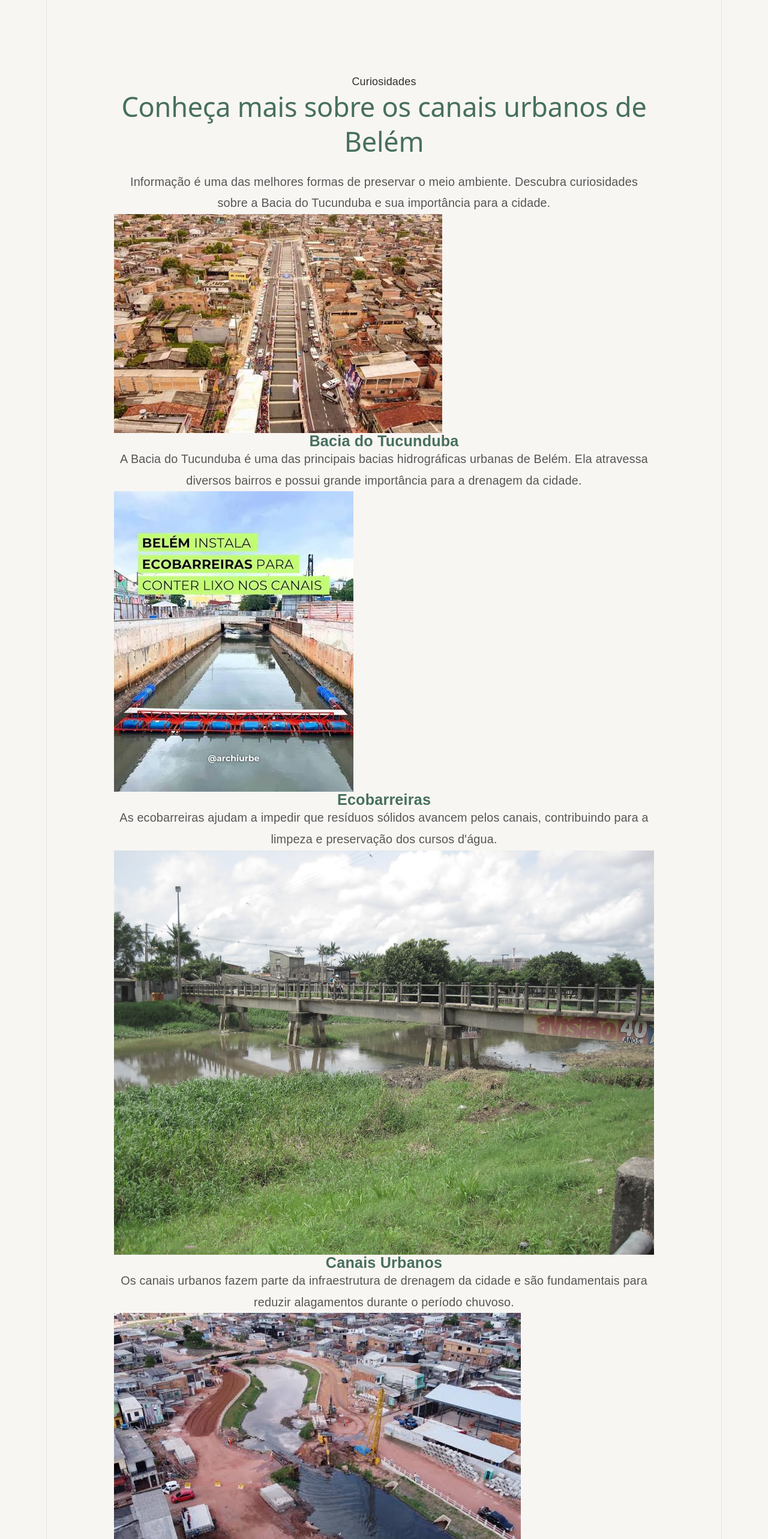
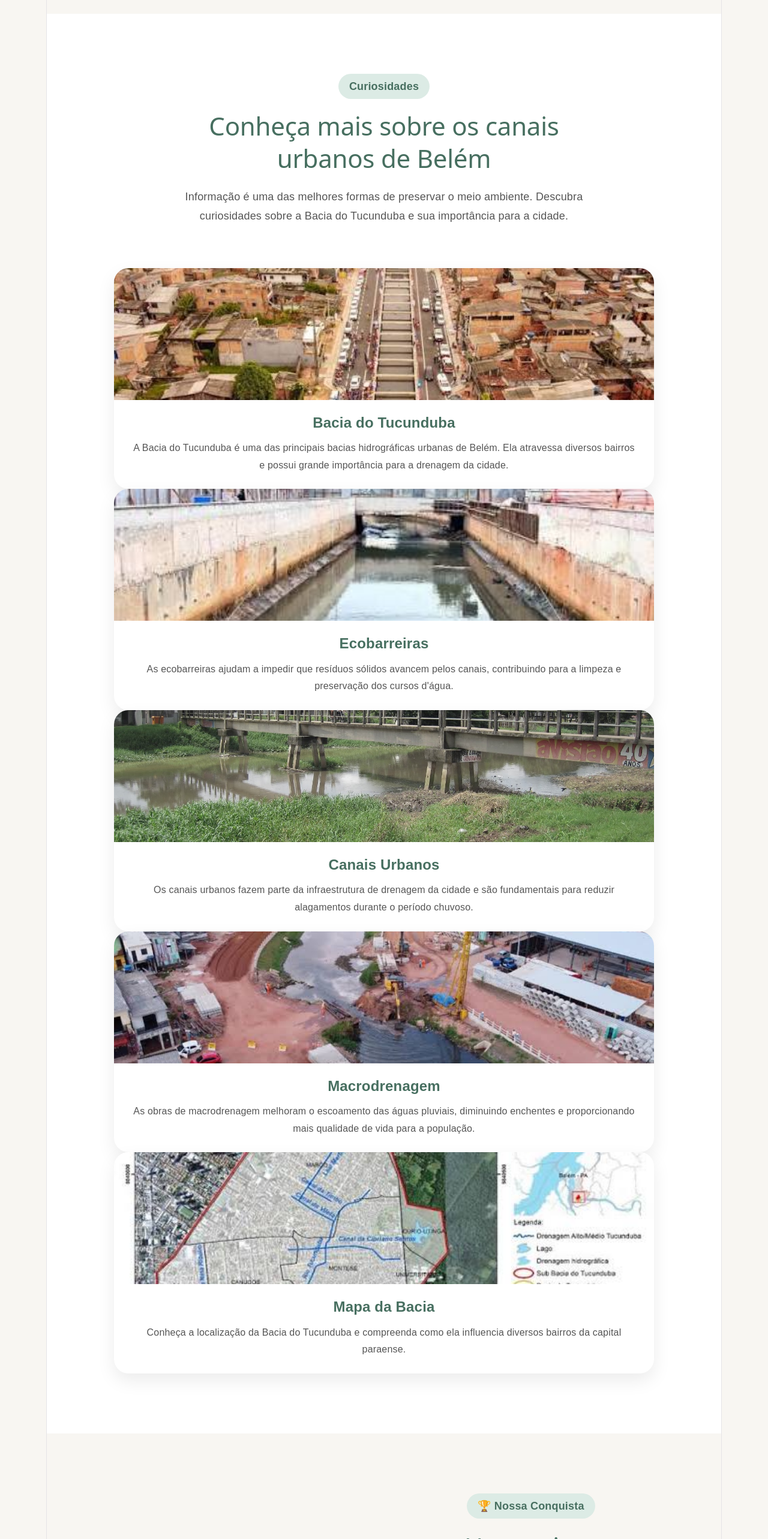
Before and after one commit to DheboraCoelho/canais-do-saber-site, a React (Vite) app: page / in a window 1280 px wide. Shown: the part 4200-6766 px from the top of the page at 60% size. Built offline with nearby package versions, Linux system fonts and the light colour scheme.

Commit message:
nova atualização

```diff
--- a/src/sections/Contato.jsx
+++ b/src/sections/Contato.jsx
@@ -4,9 +4,9 @@ export default function Contato() {
   return (
     <section id="contato" className="contato">
 
-      <div className="contato-container">
+     <div className="container">
 
-        <div className="contato-texto">
+         <div className="section-title">
 
           <span className="tag">
             Entre em contato
@@ -24,13 +24,13 @@ export default function Contato() {
 
         </div>
 
-        <div className="contato-botoes">
+       <div className="contato-botoes">
 
           <a
             href="https://www.instagram.com/canaisdosaber/"
             target="_blank"
             rel="noopener noreferrer"
-            className="btn-contato"
+            a className="btn btn-contato"
           >
             <img
               src="/icones/instagram.svg"
--- a/src/sections/Equipe.jsx
+++ b/src/sections/Equipe.jsx
@@ -8,7 +8,7 @@ export default function Equipe() {
     },
     {
       nome: "Dhebora Coelho",
-      funcao: "Desenvolvedora"
+      funcao: "Equipe"
     },
     {
       nome: "Luan Carvalho",
@@ -50,17 +50,17 @@ export default function Equipe() {
       <div className="foto-equipe">
 
         <img
-          src="/equipe/equipe.jpg"
+          src="/equipe/equipe.png"
           alt="Equipe Canais do Saber"
         />
 
       </div>
 
-      <div className="integrantes">
+      <div className="grid grid-3 integrantes">
 
         {integrantes.map((membro, index) => (
 
-          <div className="membro" key={index}>
+          <div className="card membro" key={index}>
 
             <div className="avatar">
               {membro.nome.charAt(0)}
--- a/src/sections/Footer.jsx
+++ b/src/sections/Footer.jsx
@@ -1,27 +1,79 @@
-import"../styles/Footer.css";
+import "../styles/Footer.css";
 
-export default function Footer(){
+export default function Footer() {
+  return (
+    <footer className="footer">
 
-return(
+      <div className="footer-container">
 
-<footer>
+        <div className="footer-logo">
 
-<img src="/logo.png"/>
+          <img
+            src="/logo.png"
+            alt="Logo Canais do Saber"
+          />
 
-<p>
+          <h3>Canais do Saber</h3>
 
-© 2026 • Canais do Saber
+          <p>
+            Aplicativo educativo desenvolvido durante a Maratona Hackathon da
+            Universidade do Estado do Pará (UEPA), promovendo educação
+            ambiental e combate à desinformação.
+          </p>
 
-</p>
+        </div>
 
-<p>
+        <div className="footer-links">
 
-Desenvolvido durante a Maratona Hackathon da UEPA.
+          <h4>Navegação</h4>
 
-</p>
+          <a href="#sobre">Sobre</a>
+          <a href="#aplicativo">Aplicativo</a>
+          <a href="#funcionalidades">Funcionalidades</a>
+          <a href="#curiosidades">Curiosidades</a>
+          <a href="#equipe">Equipe</a>
+          <a href="#contato">Contato</a>
 
-</footer>
+        </div>
 
-)
+        <div className="footer-contato">
 
+          <h4>Links</h4>
+
+          <a
+            href="https://www.instagram.com/canaisdosaber/"
+            target="_blank"
+            rel="noopener noreferrer"
+          >
+            <img src="/icones/instagram.svg" alt="" />
+            Instagram
+          </a>
+
+          <a
+            href="https://drive.google.com/drive/folders/1SWiXei1bq8Y6zyoBZAzOLNj046bcZCpp"
+            target="_blank"
+            rel="noopener noreferrer"
+          >
+            <img src="/icones/download.svg" alt="" />
+            Download do APK
+          </a>
+
+        </div>
+
+      </div>
+
+      <div className="footer-bottom">
+
+        <p>
+          © 2026 • Canais do Saber • Todos os direitos reservados.
+        </p>
+
+        <p>
+          Desenvolvido durante a Maratona Hackathon da UEPA.
+        </p>
+
+      </div>
+
+    </footer>
+  );
 }
--- a/src/styles/Conquista.css
+++ b/src/styles/Conquista.css
@@ -0,0 +1,161 @@
+.conquista{
+
+    display:flex;
+
+    align-items:center;
+
+    justify-content:space-between;
+
+    gap:80px;
+
+    padding:100px 10%;
+
+    background:#f8f6f2;
+
+}
+
+/* ========================= */
+
+.conquista-imagem{
+
+    flex:1;
+
+    display:flex;
+
+    justify-content:center;
+
+}
+
+.conquista-imagem img{
+
+    width:100%;
+
+    max-width:520px;
+
+    border-radius:25px;
+
+    box-shadow:0 20px 45px rgba(0,0,0,.12);
+
+    transition:.4s;
+
+}
+
+.conquista-imagem img:hover{
+
+    transform:scale(1.03);
+
+}
+
+/* ========================= */
+
+.conquista-texto{
+
+    flex:1;
+
+}
+
+.tag-conquista{
+
+    display:inline-block;
+
+    padding:8px 18px;
+
+    border-radius:30px;
+
+    background:#dcebe5;
+
+    color:#476f60;
+
+    font-weight:bold;
+
+    margin-bottom:20px;
+
+}
+
+.conquista-texto h2{
+
+    font-size:42px;
+
+    color:#476f60;
+
+    margin-bottom:25px;
+
+    line-height:1.3;
+
+}
+
+.conquista-texto p{
+
+    font-size:18px;
+
+    line-height:1.9;
+
+    color:#555;
+
+    margin-bottom:18px;
+
+}
+
+/* ========================= */
+
+.conquista-info{
+
+    display:grid;
+
+    grid-template-columns:repeat(3,1fr);
+
+    gap:20px;
+
+    margin-top:40px;
+
+}
+
+
+
+.info-card:hover{
+
+    transform:translateY(-8px);
+
+}
+
+.info-card h3{
+
+    font-size:36px;
+
+    margin-bottom:12px;
+
+}
+
+.info-card span{
+
+    color:#476f60;
+
+    font-weight:600;
+
+}
+
+/* ========================= */
+
+@media(max-width:900px){
+
+.conquista{
+
+    flex-direction:column;
+
+    text-align:center;
+
+}
+
+.conquista-texto h2{
+
+    font-size:34px;
+
+}
+
+.conquista-info{
+
+    grid-template-columns:1fr;
+
+}
+
+}
--- a/src/styles/Contato.css
+++ b/src/styles/Contato.css
@@ -1,29 +1,59 @@
+/* Contato.css */
+
 #contato{
-
-text-align:center;
-
+    text-align:center;
 }
 
-#contato p{
 
-margin:30px auto;
-
-max-width:700px;
-
+.contato p{
+    margin:30px auto;
+    max-width:700px;
+    background:#476f60;
+    color:white;
 }
 
-#contato button{
+.contato-botoes{
+    display:flex;
+    justify-content:center;
+    flex-wrap:wrap;
+    gap:20px;
+}
 
-background:#476f60;
+/* reaproveita .btn do components.css */
+.btn-contato{
+    min-width:220px;
+    background:white;
+    color:var(--verde);
+    box-shadow:var(--sombra);
+}
 
-color:white;
+.btn-contato img{
+    width:24px;
+    height:24px;
+}
 
-padding:18px 45px;
+.destaque{
+    background:var(--verde);
+    color:white;
+}
+.destaque{
+    background:var(--bege);
+    color:white;
+}
 
-border:none;
+.destaque img{
+    filter:brightness(0) invert(1);
+}
 
-border-radius:40px;
+@media (max-width:768px){
 
-font-size:18px;
+    .contato-botoes{
+        flex-direction:column;
+        align-items:center;
+    }
 
+    .btn-contato{
+        width:100%;
+        max-width:340px;
+    }
 }
--- a/src/styles/Curiosidades.css
+++ b/src/styles/Curiosidades.css
@@ -0,0 +1,156 @@
+.curiosidades{
+
+    padding:100px 10%;
+
+    background:#ffffff;
+
+}
+
+/* ========================= */
+
+.titulo-curiosidades{
+
+    text-align:center;
+
+    max-width:750px;
+
+    margin:0 auto 70px;
+
+}
+
+.titulo-curiosidades span{
+
+    display:inline-block;
+
+    background:#dcebe5;
+
+    color:#476f60;
+
+    padding:8px 18px;
+
+    border-radius:30px;
+
+    font-weight:bold;
+
+    margin-bottom:18px;
+
+}
+
+.titulo-curiosidades h2{
+
+    font-size:42px;
+
+    color:#476f60;
+
+    margin-bottom:20px;
+
+}
+
+.titulo-curiosidades p{
+
+    font-size:18px;
+
+    color:#555;
+
+    line-height:1.8;
+
+}
+
+
+
+
+/* ========================= */
+
+.card-curiosidade{
+
+    background:white;
+
+    border-radius:24px;
+
+    overflow:hidden;
+
+    box-shadow:0 12px 30px rgba(0,0,0,.08);
+
+    transition:.35s;
+
+}
+
+.card-curiosidade:hover{
+
+    transform:translateY(-10px);
+
+    box-shadow:0 18px 40px rgba(0,0,0,.12);
+
+}
+
+/* ========================= */
+
+.card-curiosidade img{
+
+    width:100%;
+
+    height:220px;
+
+    object-fit:cover;
+
+    transition:.4s;
+
+}
+
+.card-curiosidade:hover img{
+
+    transform:scale(1.05);
+
+}
+
+/* ========================= */
+
+.conteudo{
+
+    padding:25px;
+
+}
+
+.conteudo h3{
+
+    color:#476f60;
+
+    font-size:24px;
+
+    margin-bottom:15px;
+
+}
+
+.conteudo p{
+
+    color:#555;
+
+    line-height:1.8;
+
+    font-size:16px;
+
+}
+
+/* ========================= */
+
+@media(max-width:768px){
+
+.titulo-curiosidades h2{
+
+    font-size:34px;
+
+}
+
+.grid-curiosidades{
+
+    grid-template-columns:1fr;
+
+}
+
+.card-curiosidade img{
+
+    height:200px;
+
+}
+
+}
```
